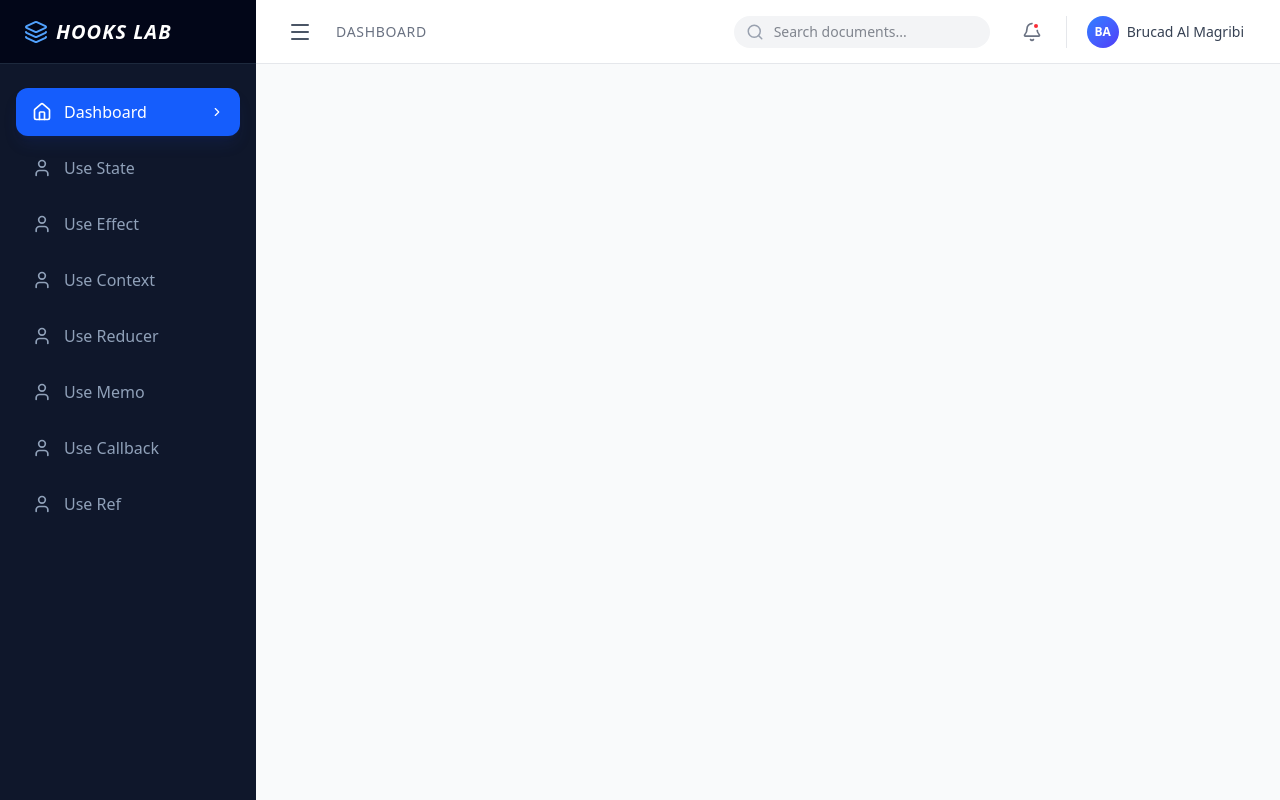
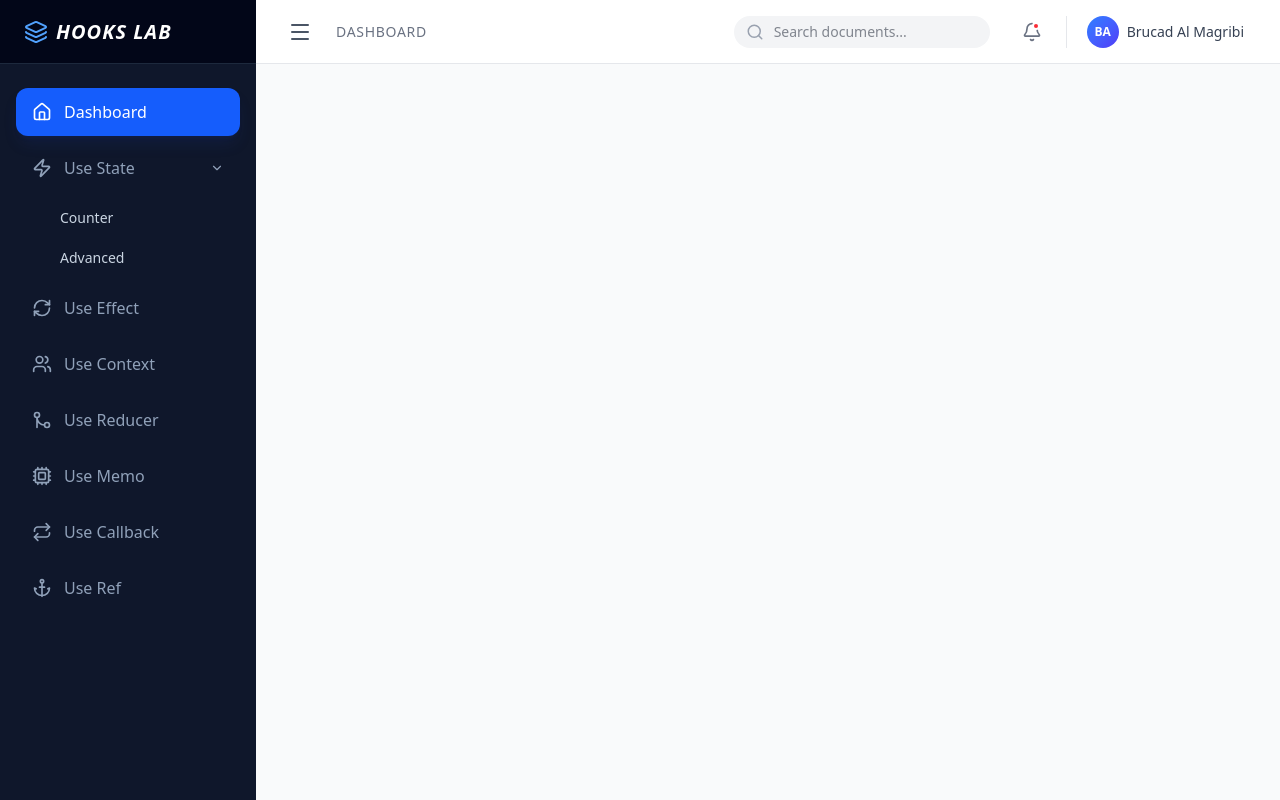
Before and after one commit to almagribii/hooks-lab, a React (Vite) app: page / in a window 1280 px wide. Built offline with nearby package versions, Linux system fonts and the light colour scheme.

Commit message:
fixed sidebar

```diff
--- a/src/components/Sidebar.tsx
+++ b/src/components/Sidebar.tsx
@@ -1,13 +1,19 @@
-import React from "react";
+import React, { useState, useEffect } from "react";
 import {
   Home,
-  User,
+  Zap,
+  RefreshCw,
+  Users,
+  GitMerge,
+  Cpu,
+  Repeat,
+  Anchor,
   X,
   Layers,
   ChevronRight,
   type LucideIcon,
 } from "lucide-react";
-import { NavLink } from "react-router-dom";
+import { NavLink, useLocation } from "react-router-dom";
 
 interface SidebarProps {
   isOpen: boolean;
@@ -44,13 +50,21 @@ const Sidebar: React.FC<SidebarProps> = ({ isOpen, toggleSidebar }) => {
 
           <nav className="mt-6 px-4 space-y-2">
             <NavItem icon={Home} label="Dashboard" route="/" />
-            <NavItem icon={User} label="Use State" route="/usestate" />
-            <NavItem icon={User} label="Use Effect" route="/useeffect" />
-            <NavItem icon={User} label="Use Context" route="/usecontext" />
-            <NavItem icon={User} label="Use Reducer" route="/usereducer" />
-            <NavItem icon={User} label="Use Memo" route="/usememo" />
-            <NavItem icon={User} label="Use Callback" route="/usecallback" />
-            <NavItem icon={User} label="Use Ref" route="/useref" />
+            <NavItem
+              icon={Zap}
+              label="Use State"
+              route="/usestate"
+              childrenItems={[
+                { label: "Counter", route: "/usestate/counter" },
+                { label: "Advanced", route: "/usestate/advanced" },
+              ]}
+            />
+            <NavItem icon={RefreshCw} label="Use Effect" route="/useeffect" />
+            <NavItem icon={Users} label="Use Context" route="/usecontext" />
+            <NavItem icon={GitMerge} label="Use Reducer" route="/usereducer" />
+            <NavItem icon={Cpu} label="Use Memo" route="/usememo" />
+            <NavItem icon={Repeat} label="Use Callback" route="/usecallback" />
+            <NavItem icon={Anchor} label="Use Ref" route="/useref" />
           </nav>
         </div>
       </aside>
@@ -65,21 +79,39 @@ const Sidebar: React.FC<SidebarProps> = ({ isOpen, toggleSidebar }) => {
   );
 };
 
+type SubItem = { label: string; route: string };
+
 interface NavItemProps {
   icon: LucideIcon;
   route: string;
   label: string;
+  childrenItems?: SubItem[];
 }
 
 const NavItem: React.FC<NavItemProps> = ({
   icon: Icon,
   route = "#",
   label,
-}) => (
+  childrenItems,
+}) => {
+  const location = useLocation();
+  const [open, setOpen] = useState(() => {
+    const isDesktop =
+      typeof window !== "undefined" && window.innerWidth >= 1024;
+    return isDesktop || location.pathname.startsWith(route);
+  });
+
+  useEffect(() => {
+    if (location.pathname.startsWith(route)) setOpen(true);
+  }, [location.pathname, route]);
+
+  return (
+    <div>
+      <div className="flex items-center justify-between">
         <NavLink
           to={route}
           className={({ isActive }) => `
-    flex items-center justify-between px-4 py-3 rounded-xl transition-all duration-200 group
+    flex items-center justify-between px-4 py-3 rounded-xl transition-all duration-200 group w-full
     ${
       isActive
         ? "bg-blue-600 text-white shadow-lg shadow-blue-900/20"
@@ -88,20 +120,56 @@ const NavItem: React.FC<NavItemProps> = ({
   `}
         >
           {({ isActive }) => (
-      <>
+            <div className="flex items-center w-full">
               <div className="flex items-center">
                 <Icon size={20} />
-          <span className="ml-3 font-medium whitespace-nowrap">{label}</span>
+                <span className="ml-3 font-medium whitespace-nowrap">
+                  {label}
+                </span>
               </div>
+              {childrenItems && childrenItems.length > 0 ? (
+                <div className="ml-auto">
                   <ChevronRight
                     size={14}
-          className={`transition-transform ${
-            isActive ? "opacity-100" : "opacity-0 group-hover:opacity-100"
+                    onClick={(e) => {
+                      e.preventDefault();
+                      e.stopPropagation();
+                      setOpen((s) => !s);
+                    }}
+                    className={`cursor-pointer transition-transform transform ${
+                      open || isActive
+                        ? "rotate-90 opacity-100"
+                        : "opacity-0 group-hover:opacity-100 rotate-0"
                     }`}
                   />
-      </>
+                </div>
+              ) : null}
+            </div>
           )}
         </NavLink>
+      </div>
+
+      {childrenItems && childrenItems.length > 0 && (
+        <div className={`mt-2 pl-8 space-y-1 ${open ? "block" : "hidden"}`}>
+          {childrenItems.map((sub) => (
+            <NavLink
+              key={sub.route}
+              to={sub.route}
+              className={({ isActive }) =>
+                `block px-3 py-2 rounded-md text-sm transition-colors ${
+                  isActive
+                    ? "bg-blue-500 text-white"
+                    : "text-slate-300 hover:bg-slate-800 hover:text-white"
+                }`
+              }
+            >
+              {sub.label}
+            </NavLink>
+          ))}
+        </div>
+      )}
+    </div>
   );
+};
 
 export default Sidebar;
```
Lines whose indentation alone changed are shown as unchanged.
